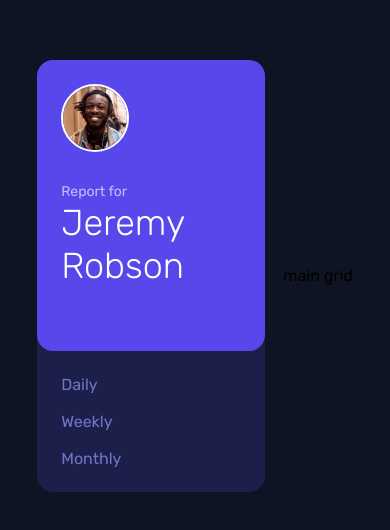
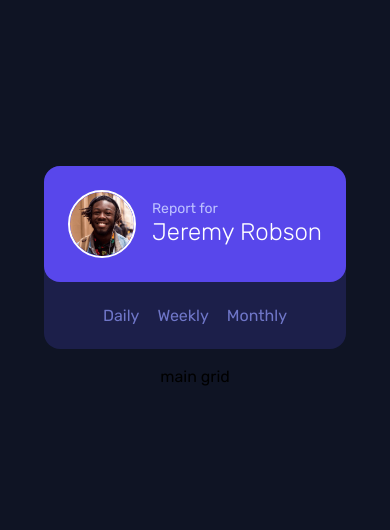
Before and after one commit to lanaschuster/time-tracking-dashboard, a Vue app: page / in a window 390 px wide. Shown: the part 146-676 px from the top of the page. Built offline with nearby package versions, Linux system fonts and the light colour scheme.

Commit message:
fix(report-presentation-card): responsividade

```diff
--- a/src/components/report-presentation-card/report-presentation-card.vue
+++ b/src/components/report-presentation-card/report-presentation-card.vue
@@ -3,7 +3,7 @@
     <div class="presentation">
       <img src="/images/image-jeremy.png" alt="Avatar">
       <div>
-        Report for
+        Report for<br/>
         <span>Jeremy Robson</span>
       </div>
     </div>
@@ -73,6 +73,29 @@
   }
 }
 @media screen and (max-width: 768px) {
-  // TODO
+  .report-presentation-card {
+    position: relative;
+    width: 100%;
+
+    .filters {
+      width: calc(100% - 48px);
+      display: flex;
+      flex-direction: row;
+      column-gap: $grid-gap;
+      justify-content: center;
+      align-items: center;
+    }
+  }
+  .report-presentation-card .presentation {
+    width: calc(100% - 48px);
+    align-items: center;
+    flex-direction: row;
+    column-gap: 16px;
+    padding: 24px;
+
+    div span {
+      font-size: 24px;
+    }
+  }
 }
 </style>
--- a/src/layouts/time-dashboard-layout/time-dashboard-layout.vue
+++ b/src/layouts/time-dashboard-layout/time-dashboard-layout.vue
@@ -15,5 +15,17 @@ section {
   justify-content: center;
   align-items: center;
   column-gap: $grid-gap;
+  flex-wrap: wrap;
+  width: 100%;
+}
+
+@media screen and (max-width: 768px) {
+  section {
+    row-gap: $grid-gap;
+    overflow-y: scroll;
+  }
+  .side-column, .main-grid {
+    padding: 0 16px;
+  }
 }
 </style>
```
